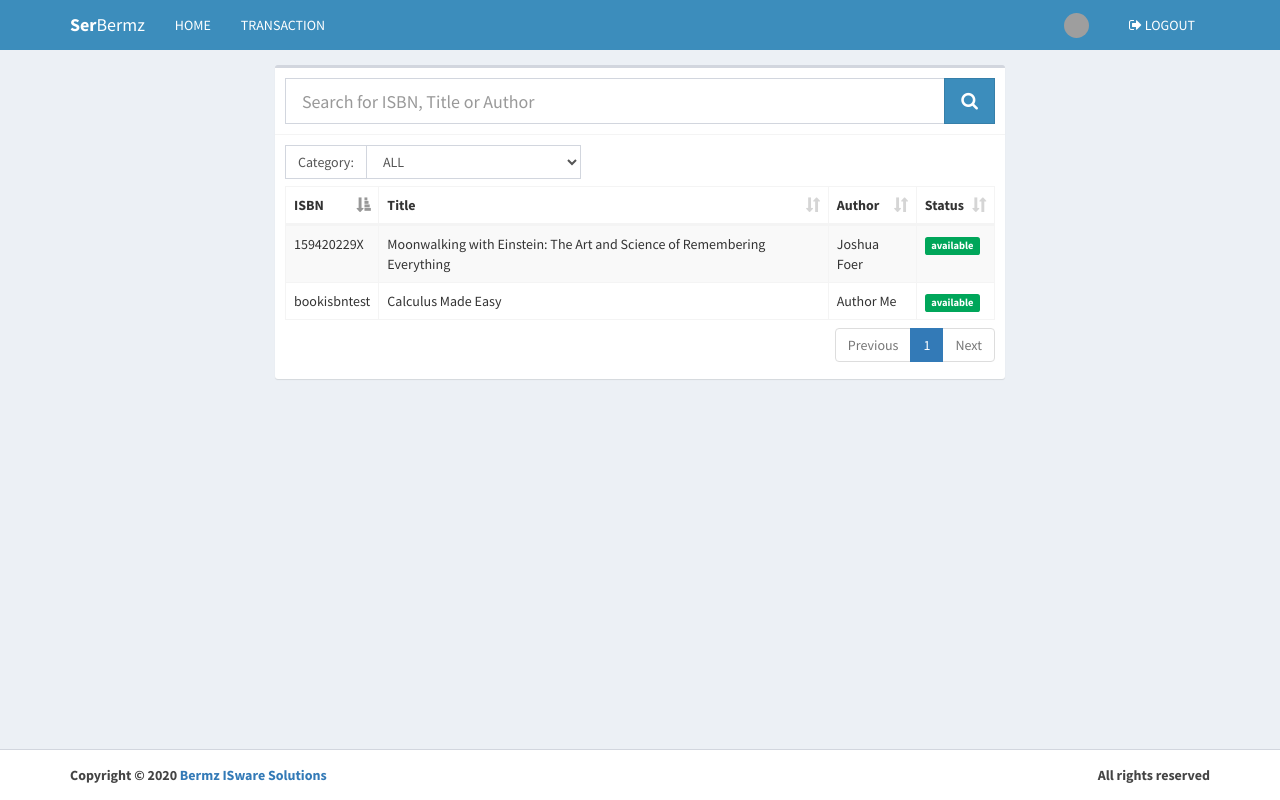
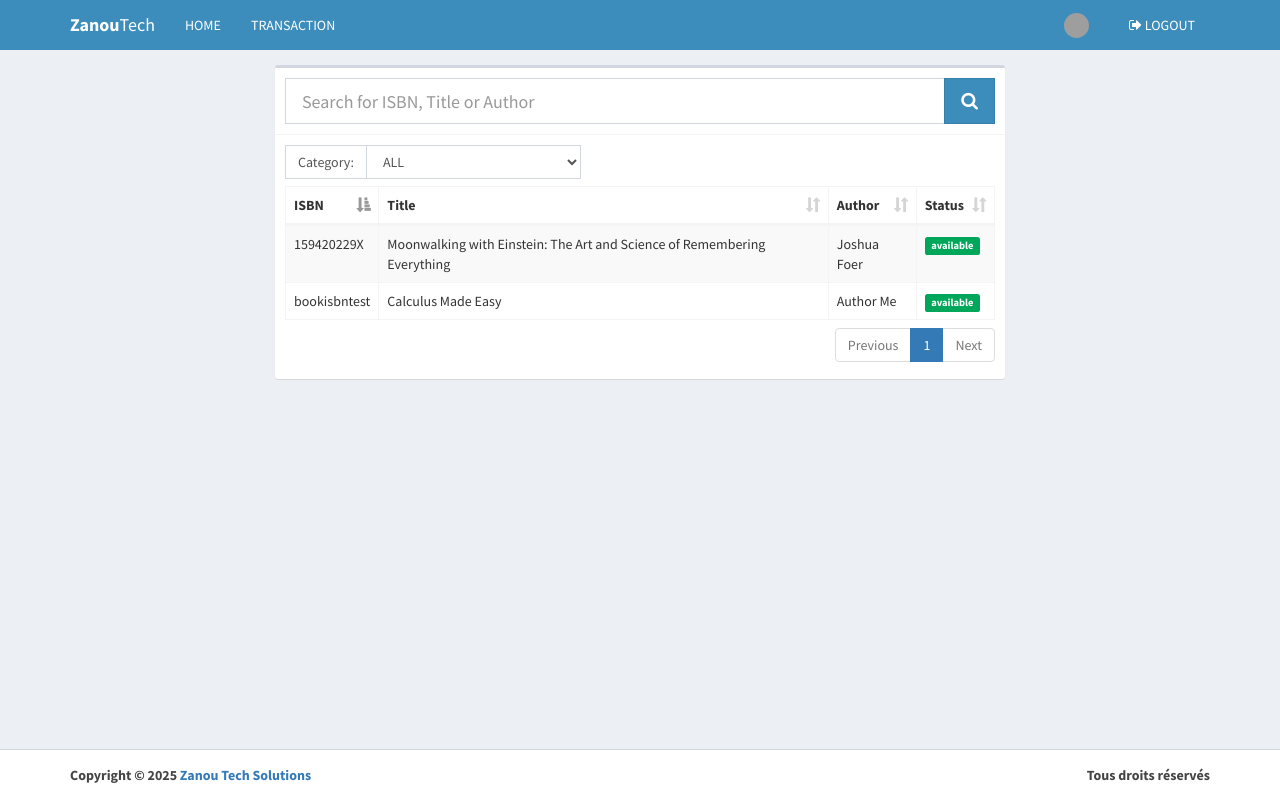
Before and after one commit to Tougay/libSystem, a PHP site: page /index.php in a window 1280 px wide. Run offline with PHP 8.4, Linux system fonts and the light colour scheme; a user stored in the database is signed in; data comes from the database, SQL or seed files in the repository; data that the repository does not hold is empty; grey boxes are pictures that could not be loaded.

Commit message:
changements du nom

```diff
--- a/includes/footer.php
+++ b/includes/footer.php
@@ -1,9 +1,9 @@
 <footer class="main-footer">
     <div class="container">
       <div class="pull-right hidden-xs">
-        <b>All rights reserved</b>
+        <b>Tous droits réservés</b>
       </div>
-      <strong>Copyright &copy; 2020 <a href="https://www.facebook.com/BermzISware">Bermz ISware Solutions</a></strong>
+      <strong>Copyright &copy; 2025 <a href="https://www.facebook.com/BermzISware">Zanou Tech Solutions</a></strong>
     </div>
     <!-- /.container -->
 </footer>
--- a/includes/navbar.php
+++ b/includes/navbar.php
@@ -2,7 +2,7 @@
   <nav class="navbar navbar-static-top">
     <div class="container">
       <div class="navbar-header">
-        <a href="https://www.youtube.com/channel/UCsFgC9ggwrmYR2XqEHXpbNg?view_as=subscriber" class="navbar-brand"><b>Ser</b>Bermz</a>
+        <a href="https://www.youtube.com/channel/UCsFgC9ggwrmYR2XqEHXpbNg?view_as=subscriber" class="navbar-brand"><b>Zanou</b>Tech</a>
         <button type="button" class="navbar-toggle collapsed" data-toggle="collapse" data-target="#navbar-collapse">
           <i class="fa fa-bars"></i>
         </button>
```
